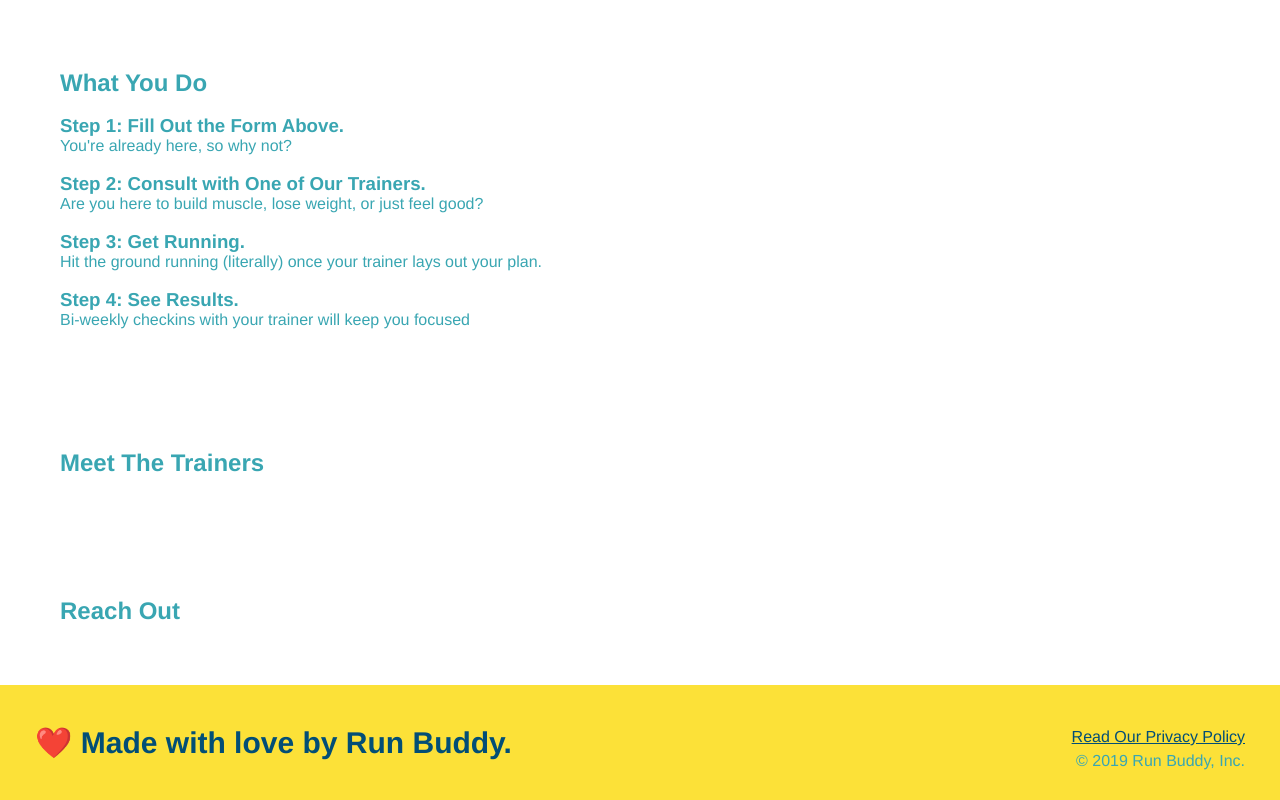
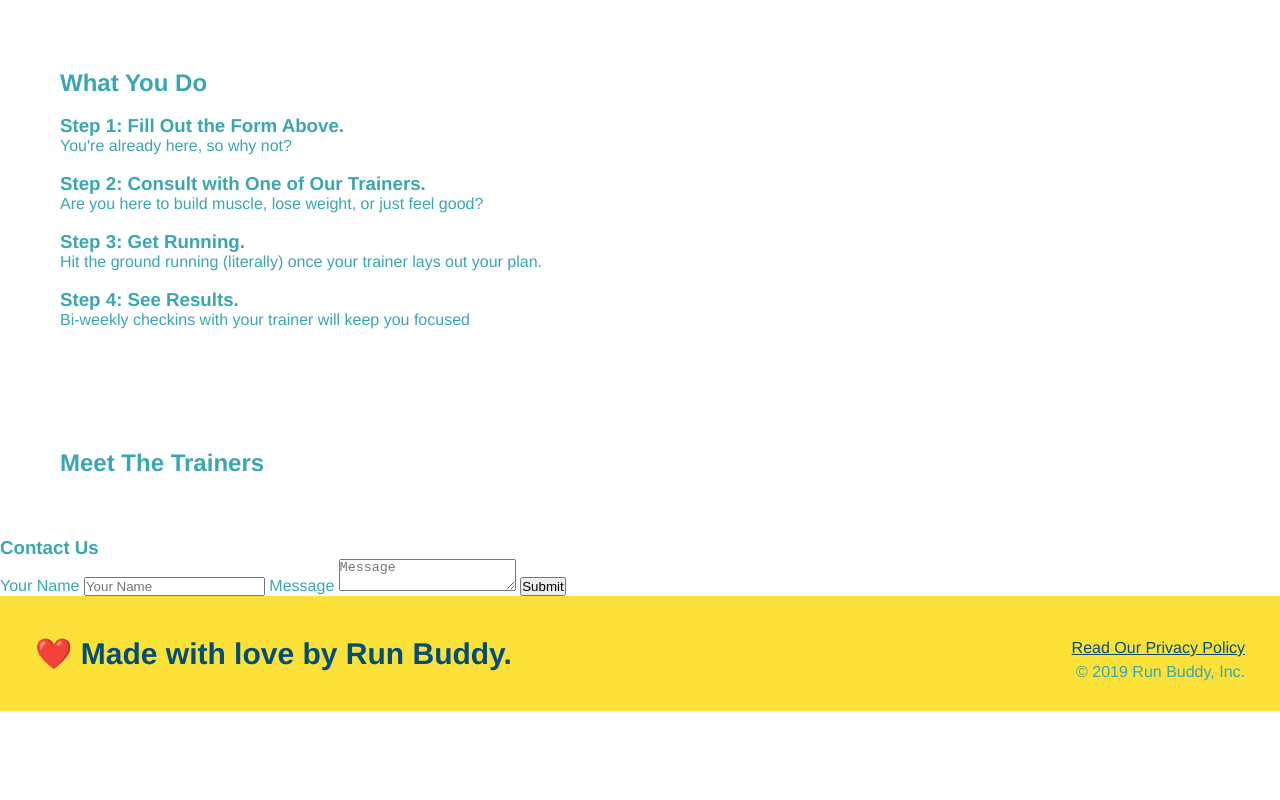
Before and after one commit to amnasyeda/run-buddy, a plain HTML site: page index.html in a window 1280 px wide. Shown: the part 875-1675 px from the top of the page. After the commit the page ends 1586 px from the top, so only its background shows below. Drawn offline with Linux system fonts and the light colour scheme.

Commit message:
add contact form

```diff
--- a/index.html
+++ b/index.html
@@ -114,9 +114,18 @@
   </section>
 
   <!-- "reach out" section -->
-  <section>
-    <h2>Reach Out</h2>
-  </section>
+  <div class="contact-form">
+    <h3>Contact Us</h3>
+    <form>
+       <label for="contact-name">Your Name</label>
+       <input type="text" id="contact-name" placeholder="Your Name" />
+
+       <label for="contact-message">Message</label>
+       <textarea id="contact-message" placeholder="Message"></textarea>
+
+       <button type="submit">Submit</button>
+      </form>
+  </div>
 
   <!-- footer -->
   <footer>
```
